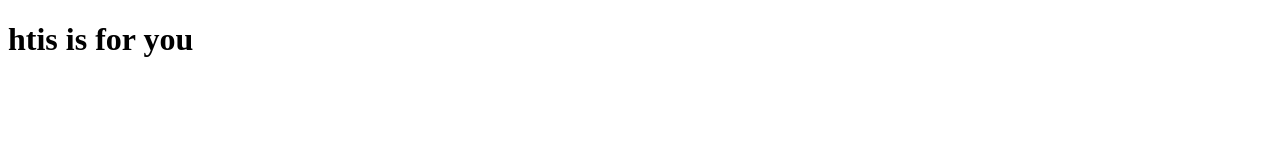
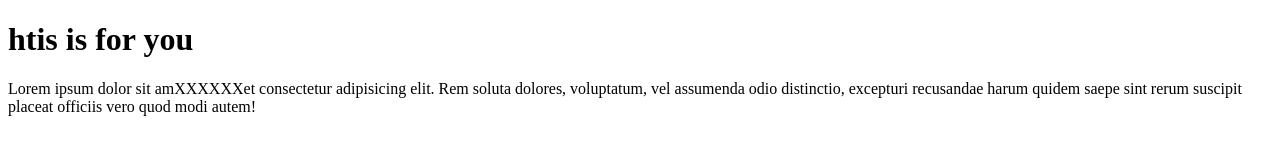
Before and after one commit to Jahangir915/designtow, a plain HTML site: page index.html in a window 1280 px wide. Drawn offline with Linux system fonts and the light colour scheme.

Commit message:
frist commit

```diff
--- a/index.html
+++ b/index.html
@@ -8,5 +8,6 @@
 </head>
 <body>
      <h1>htis is for you</h1>
+     <P>Lorem ipsum dolor sit amXXXXXXet consectetur adipisicing elit. Rem soluta dolores, voluptatum, vel assumenda odio distinctio, excepturi recusandae harum quidem saepe sint rerum suscipit placeat officiis vero quod modi autem!</P>
 </body>
 </html>
```
